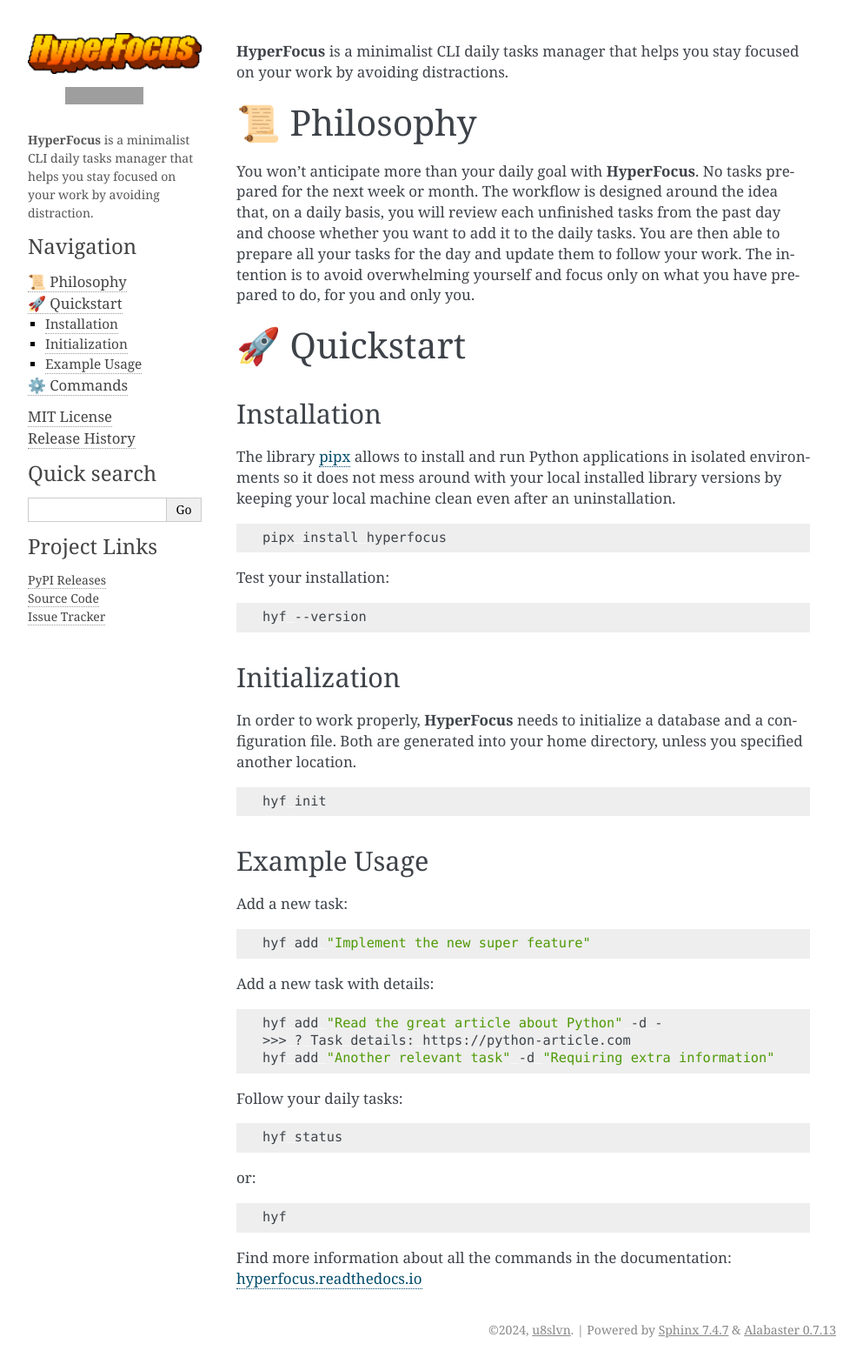
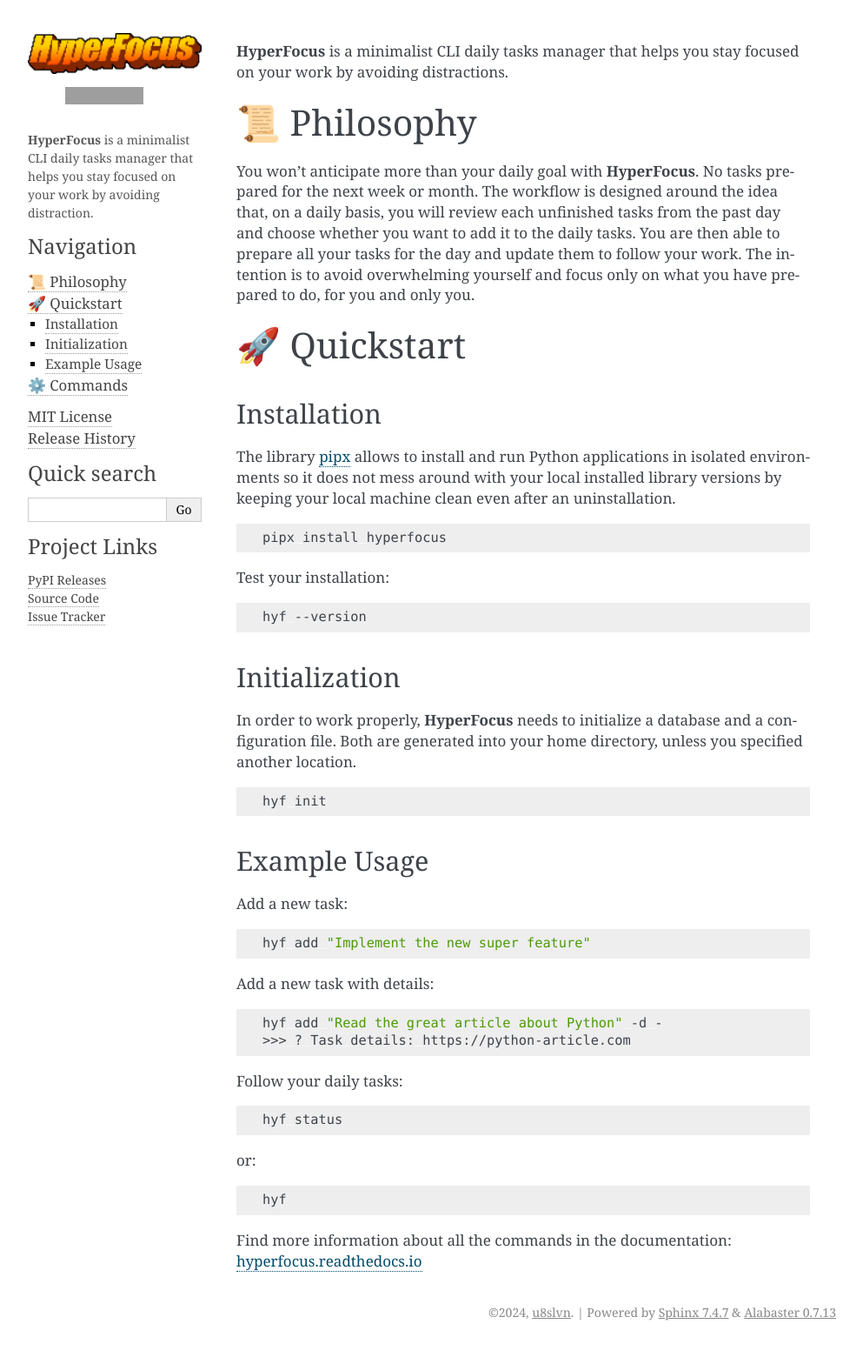
Before and after one commit to u8slvn/hyperfocus, a Sphinx documentation site: the page built from docs/source/quickstart.rst, in a window 1280 px wide. Shown: the whole page at 87% size, without its empty margins (148-1141 px from the left). Built offline with Sphinx 7.4.7, drawn with Linux system fonts in a browser that asks for light colours; grey boxes are pictures that could not be loaded.

Commit message:
docs: apply pull requests suggestions
Remove an extra blank line and an obsolete explanation sample in the README

````diff
--- a/README.md
+++ b/README.md
@@ -58,7 +58,6 @@
 ```bash
 hyf add "Read the great article about Python" -d -
 >>> ? Task details: https://python-article.com
-hyf add "Another relevant task" -d "Requiring extra information"
 ```
 
 Follow your daily tasks:
--- a/docs/source/commands.rst
+++ b/docs/source/commands.rst
@@ -36,7 +36,6 @@
     :caption: Add a task with inline details
 
     hyf add "Read the article about cats" -d "https://catsfunfacts.pet"
-
 
 config
 ------
````
